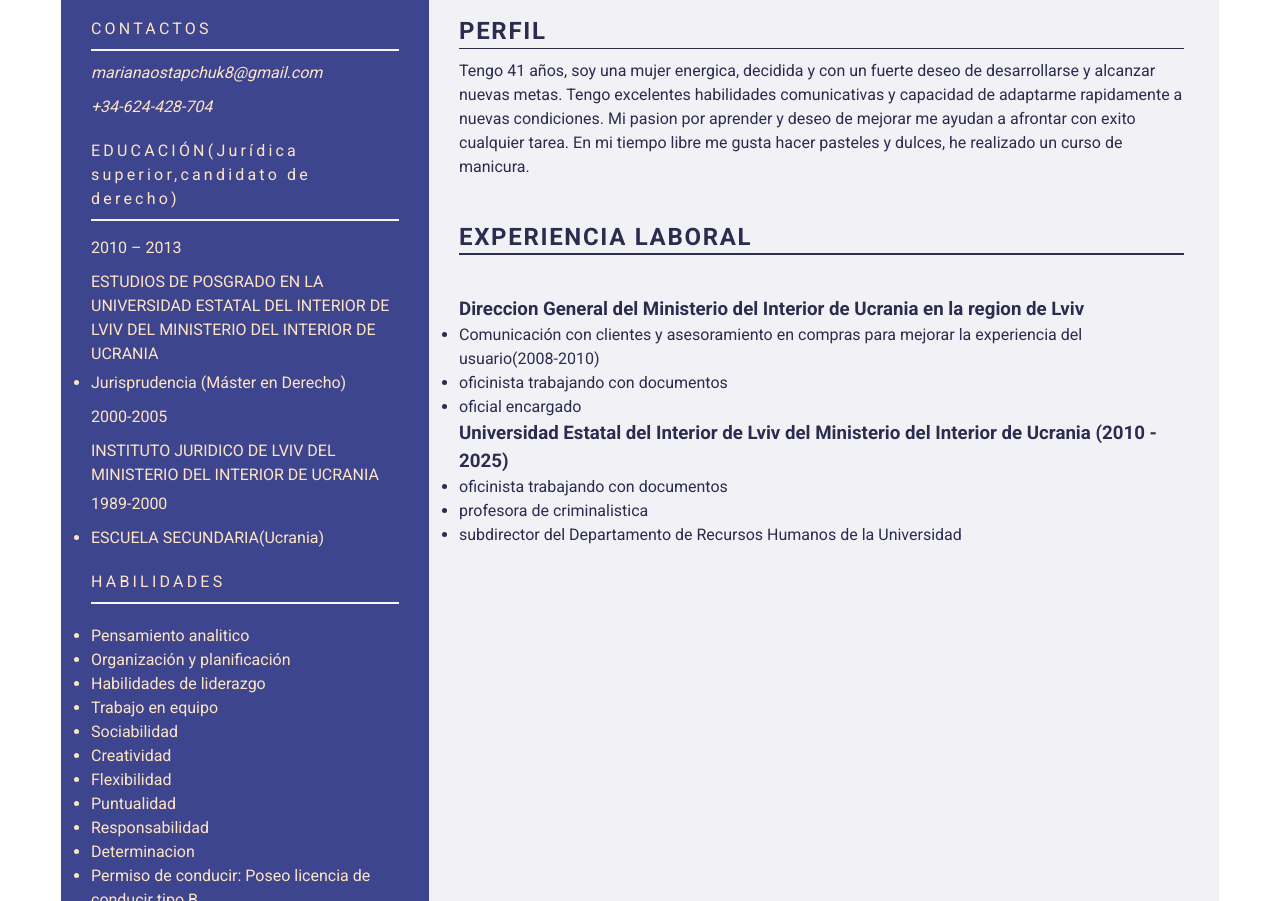
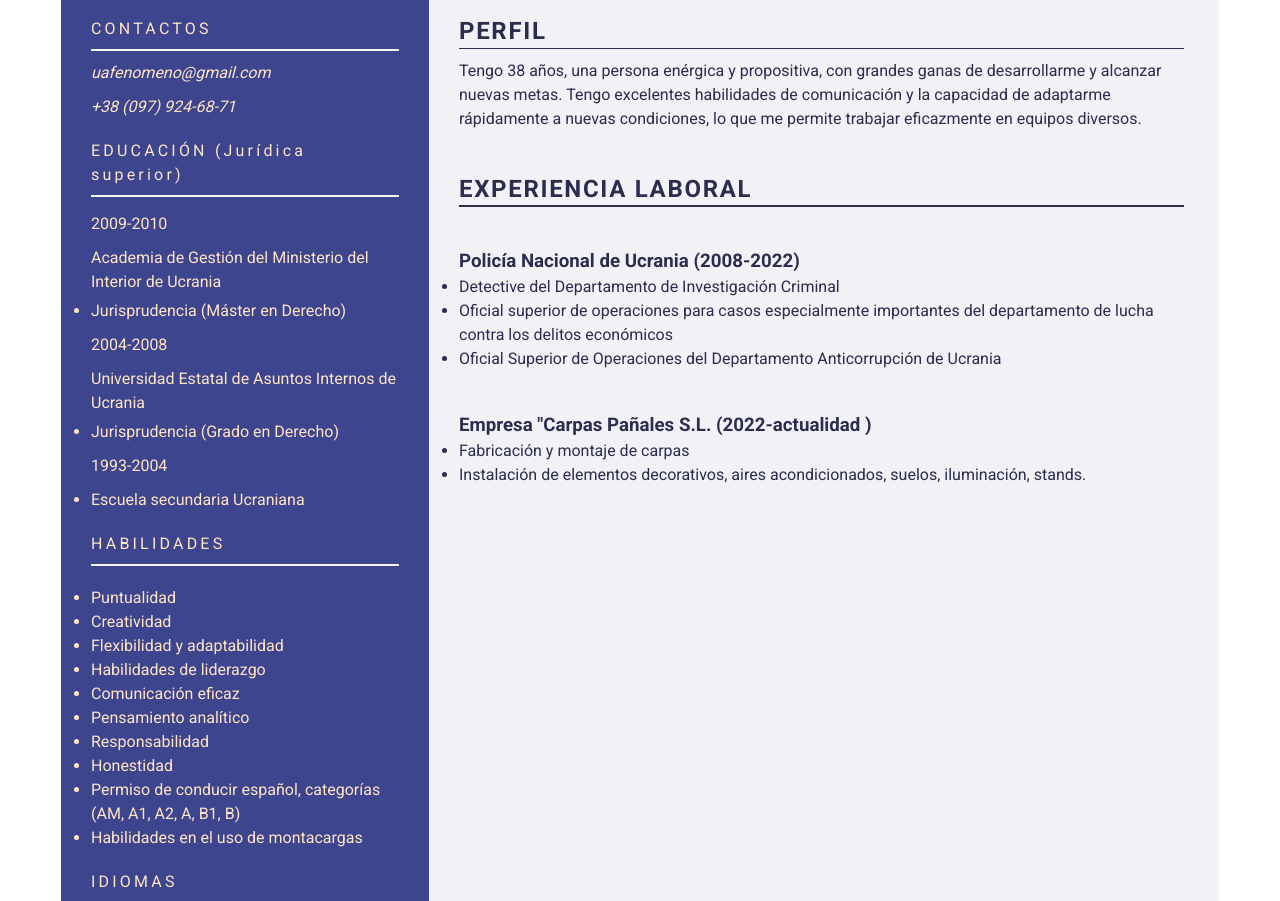
Before and after one commit to TarasDemkovych/resumeTaras, a plain HTML site: page index.html in a window 1280 px wide. Shown: the part 223-1124 px from the top of the page. Drawn offline with nearby package versions, Linux system fonts and the light colour scheme.

Commit message:
resTaras

```diff
--- a/index.html
+++ b/index.html
@@ -14,88 +14,85 @@
       rel="stylesheet"
     />
     <link href="css/styles.css" rel="stylesheet" />
-    <title>ResumeNataliia</title>
+    <title>Resume</title>
   </head>
   <body class="body">
     <div class="container">
       <div class="column-mini">
         <img
           class="foto"
-          src="images/Mariana.jpeg"
-          alt="fotoNata"
-          width="180px"
+          src="./images/Taras.jpg"
+          alt="fotoTaras"
+          width="150px"
           height="200px"
         />
         <p class="text-contact">CONTACTOS</p>
         <address class="contactu">
           <ul class="con-list">
             <li class="con-item">
-              <a class="add" href="marianaostapchuk8@gmail.com"
-                >marianaostapchuk8@gmail.com</a
+              <a class="add" href="mailto:uafenomeno@gmail.com"
+                >uafenomeno@gmail.com</a
               >
             </li>
             <li class="con-item">
-              <a class="add" href="tel:+34624428704">+34-624-428-704</a>
+              <a class="add" href="tel:+380979246871">+38 (097) 924-68-71</a>
             </li>
           </ul>
         </address>
         <ul class="list-education">
-          <li class="text-education">
-            EDUCACIÓN(Jurídica superior,candidato de derecho)
-          </li>
-          <li class="text-years-last">2010 – 2013</li>
+          <li class="text-education">EDUCACIÓN (Jurídica superior)</li>
+          <li class="text-years-last">2009-2010</li>
           <li class="text-educational-institutions">
-            ESTUDIOS DE POSGRADO EN LA UNIVERSIDAD ESTATAL DEL INTERIOR DE LVIV
-            DEL MINISTERIO DEL INTERIOR DE UCRANIA
+            Academia de Gestión del Ministerio del Interior de Ucrania
           </li>
           <li class="jurisprudencia">Jurisprudencia (Máster en Derecho)</li>
-          <li class="text-years-medium">2000-2005</li>
+          <li class="text-years-medium">2004-2008</li>
           <li class="text-educational-institutions">
-            INSTITUTO JURIDICO DE LVIV DEL MINISTERIO DEL INTERIOR DE UCRANIA
+            Universidad Estatal de Asuntos Internos de Ucrania
           </li>
-
-          <li class="text-years-school">1989-2000</li>
-          <li class="school">ESCUELA SECUNDARIA(Ucrania)</li>
+          <li class="jurisprudencia">Jurisprudencia (Grado en Derecho)</li>
+          <li class="text-years-school">1993-2004</li>
+          <li class="school">Escuela secundaria Ucraniana</li>
         </ul>
 
         <ul class="list-habilidades">
           <p class="habilidades">HABILIDADES</p>
-          <li class="punt">Pensamiento analitico</li>
-          <li>Organización y planificación</li>
+          <li class="punt">Puntualidad</li>
+          <li>Creatividad</li>
+          <li>Flexibilidad y adaptabilidad</li>
           <li>Habilidades de liderazgo</li>
-          <li>Trabajo en equipo</li>
-          <li>Sociabilidad</li>
-          <li>Creatividad</li>
-          <li>Flexibilidad</li>
-          <li>Puntualidad</li>
+          <li>Comunicación eficaz</li>
+          <li>Pensamiento analítico</li>
           <li>Responsabilidad</li>
-          <li>Determinacion</li>
-          <li>Permiso de conducir: Poseo licencia de conducir tipo B.</li>
+          <li>Honestidad</li>
+          <li>
+            Permiso de conducir español, categorías (AM, A1, A2, A, B1, B)
+          </li>
+          <li>Habilidades en el uso de montacargas</li>
         </ul>
         <ul class="languages">
           <p class="idiomas">IDIOMAS</p>
-          <li class="ua">Ucranio–lengua materna</li>
-          <li>Inglés (A1-А2)</li>
-          <li>Español (А1-А2,continuo estudiando)</li>
+          <li class="ua">Ucranio (C2)</li>
+          <li>Inglés (A1-А2,en proceso de estudio)</li>
+          <li>Español (А1-А2,en proceso de estudio)</li>
           <li>ruso (B2)</li>
         </ul>
       </div>
       <div class="column-big">
         <h1 class="title-name">
-          <span style="display: block; margin-left: 120px">MARIANA</span>
+          <span style="display: block; margin-left: 120px">TARAS</span>
           <span class="surname" style="display: block; margin-left: 165px"
-            >OSTAPCHUK</span
+            >DEMKOVYCH</span
           >
         </h1>
         <div class="container-text">
           <h2 class="perfil">PERFIL</h2>
           <p class="text">
-            Tengo 41 años, soy una mujer energica, decidida y con un fuerte
-            deseo de desarrollarse y alcanzar nuevas metas. Tengo excelentes
-            habilidades comunicativas y capacidad de adaptarme rapidamente a
-            nuevas condiciones. Mi pasion por aprender y deseo de mejorar me
-            ayudan a afrontar con exito cualquier tarea. En mi tiempo libre me
-            gusta hacer pasteles y dulces, he realizado un curso de manicura.
+            Tengo 38 años, una persona enérgica y propositiva, con grandes ganas
+            de desarrollarme y alcanzar nuevas metas. Tengo excelentes
+            habilidades de comunicación y la capacidad de adaptarme rápidamente
+            a nuevas condiciones, lo que me permite trabajar eficazmente en
+            equipos diversos.
           </p>
         </div>
         <div class="container-text">
@@ -103,35 +100,33 @@
         </div>
         <div class="container-text">
           <ul class="list-work">
-            <h3>
-              Direccion General del Ministerio del Interior de Ucrania en la
-              region de Lviv
-            </h3>
+            <h3>Policía Nacional de Ucrania (2008-2022)</h3>
             <li class="item-work">
-              Comunicación con clientes y asesoramiento en compras para mejorar
-              la experiencia del usuario(2008-2010)
+              Detective del Departamento de Investigación Criminal
             </li>
-            <li>
-              oficinista trabajando con documentos
-
+            <li class="item-work">
+              Oficial superior de operaciones para casos especialmente
+              importantes del departamento de lucha contra los delitos
+              económicos
             </li>
-            <li>oficial encargado</li>
-
-            <h3>Universidad Estatal del Interior de Lviv del Ministerio del Interior de Ucrania (2010 - 2025)</h3>
             <li class="item-work">
-              oficinista trabajando con documentos
-
-            </li>
-            <li>profesora de criminalistica</li>
-
-            <li>
-              subdirector del Departamento de Recursos Humanos de la Universidad
+              Oficial Superior de Operaciones del Departamento Anticorrupción de
+              Ucrania
             </li>
           </ul>
-
-
+        </div>
+        <div class="container-text">
+          <ul class="list-work">
+            <h3>Empresa "Carpas Pañales S.L. (2022-actualidad )</h3>
+            <li class="item-work">Fabricación y montaje de carpas</li>
+            <li class="item-work">
+              Instalación de elementos decorativos, aires acondicionados,
+              suelos, iluminación, stands.
+            </li>
+          </ul>
         </div>
       </div>
     </div>
+
   </body>
 </html>
```
Also changed, not shown: images/Mariana.jpeg (deleted), images/Taras.jpg (added).
